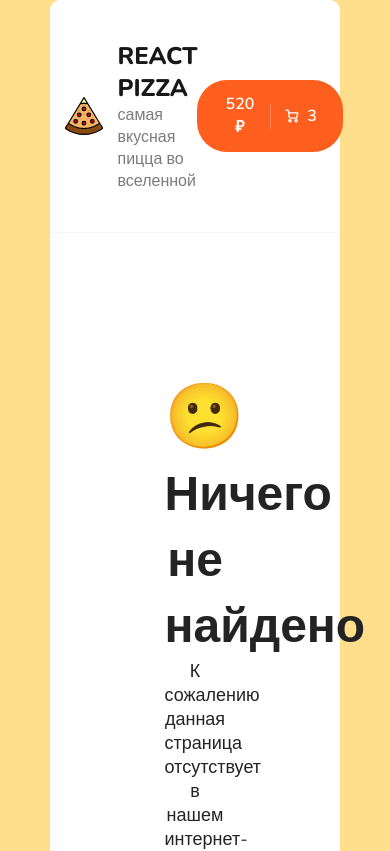
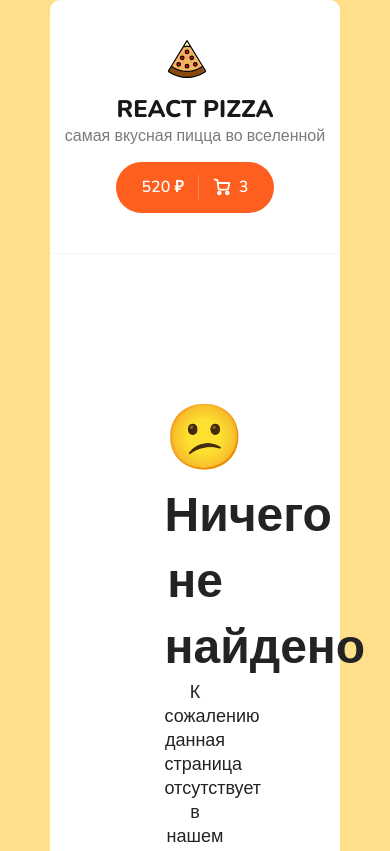
Before and after one commit to kris-mkv/react-pizza, a React (Create React App) app: page /pizza/1 in a window 390 px wide. Shown: the top 851 px of the page. Built offline with nearby package versions, Linux system fonts and the light colour scheme.

Commit message:
add adaptability

```diff
--- a/src/scss/app.scss
+++ b/src/scss/app.scss
@@ -20,19 +20,29 @@ body {
   padding: 40px 0;
 
   &__title {
-    margin: 35px 0;
+    margin-top: 60px;
+    margin-bottom: 50px;
+    display: flex;
+    align-items: center;
+    font-weight: 800;
+    font-size: 38px;
   }
 
   &__items {
-    display: flex;
-    flex-wrap: wrap;
-    justify-content: space-between;
+    display: grid;
+    grid-template-columns: repeat(auto-fill, minmax(280px, 1fr));
+    place-items: center;
+    row-gap: 65px;
+    column-gap: 35px;
   }
 
   &__top {
     display: flex;
+    flex-direction: row;
+    flex-wrap: wrap;
     align-items: center;
     justify-content: space-between;
+    gap: 20px;
   }
 }
 
--- a/src/scss/components/_categories.scss
+++ b/src/scss/components/_categories.scss
@@ -1,6 +1,8 @@
 @import '../variables';
 
 .categories {
+  overflow-x: auto;
+
   ul {
     display: flex;
 
--- a/src/scss/components/_header.scss
+++ b/src/scss/components/_header.scss
@@ -8,10 +8,28 @@
     display: flex;
     align-items: center;
     justify-content: space-between;
+
+    @media (max-width: 700px) {
+      display: flex;
+      flex-wrap: wrap;
+      align-items: center;
+      justify-content: center;
+      gap: 15px;
+    }
   }
 
   &__logo {
     display: flex;
+
+    @media (max-width: 700px) {
+      flex-direction: column;
+      align-items: center;
+      gap: 15px;
+
+      div {
+        text-align: center;
+      }
+    }
 
     img {
       margin-right: 15px;
--- a/src/scss/components/_pizza-block.scss
+++ b/src/scss/components/_pizza-block.scss
@@ -3,11 +3,6 @@
 .pizza-block {
   width: 280px;
   text-align: center;
-  margin-bottom: 65px;
-
-  &:not(:nth-of-type(4n)) {
-    margin-right: 35px;
-  }
 
   &__image {
     width: 260px;
```
